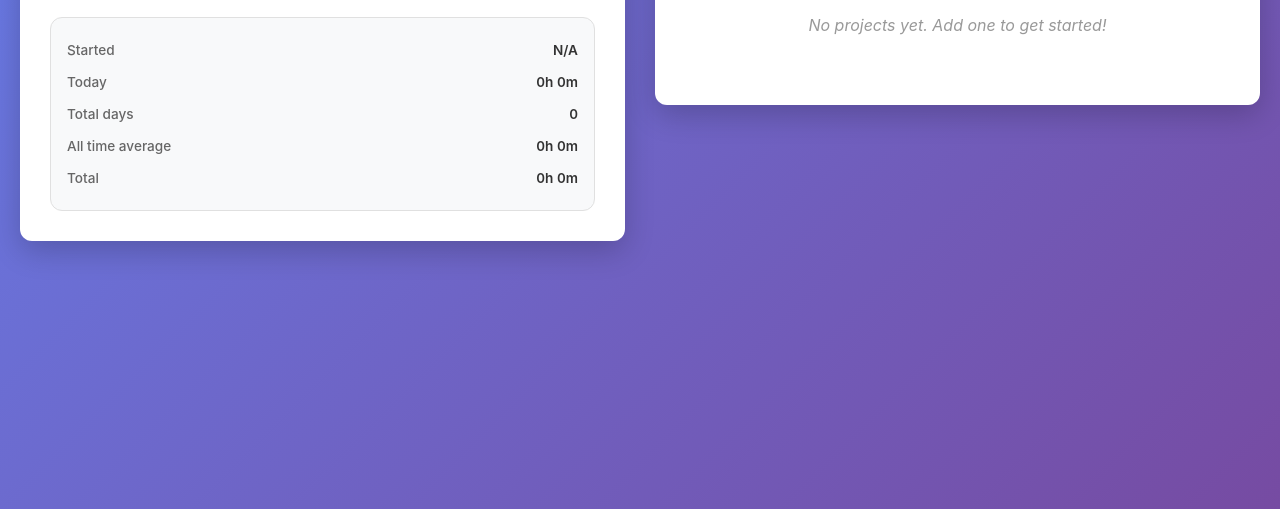
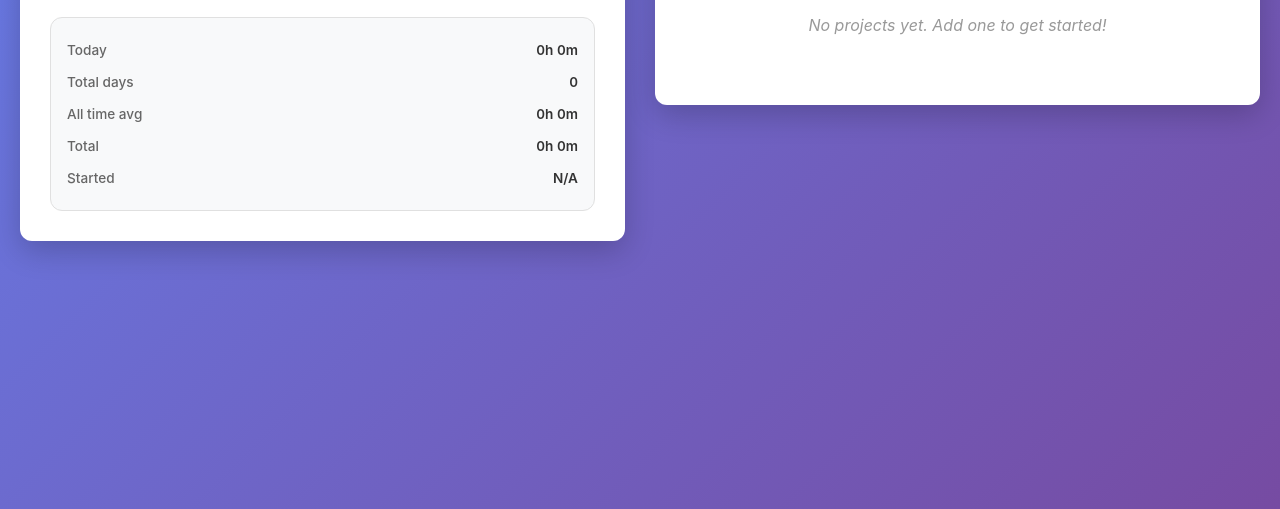
Before and after one commit to shahram10715/timeTracking, a plain HTML site: page index.html in a window 1280 px wide. Shown: the part 291-800 px from the top of the page. Drawn offline with nearby package versions, Linux system fonts and the light colour scheme.

Commit message:
rows switched

```diff
--- a/index.html
+++ b/index.html
@@ -28,10 +28,6 @@
                 </div>
                 <div class="timer-stats" id="timerStats" aria-label="Project statistics">
                     <div class="timer-stat-row">
-                        <span class="stat-label">Started</span>
-                        <span class="stat-value" id="projectStartDate">N/A</span>
-                    </div>
-                    <div class="timer-stat-row">
                         <span class="stat-label">Today</span>
                         <span class="stat-value" id="projectToday">0h 0m</span>
                     </div>
@@ -40,12 +36,16 @@
                         <span class="stat-value" id="projectTotalDays">0</span>
                     </div>
                     <div class="timer-stat-row">
-                        <span class="stat-label">All time average</span>
+                        <span class="stat-label">All time avg</span>
                         <span class="stat-value" id="projectAvg">0h 0m</span>
                     </div>
                     <div class="timer-stat-row">
                         <span class="stat-label">Total</span>
                         <span class="stat-value" id="projectTotal">00:00:00</span>
+                    </div>
+                    <div class="timer-stat-row">
+                        <span class="stat-label">Started</span>
+                        <span class="stat-value" id="projectStartDate">N/A</span>
                     </div>
                 </div>
             </section>
```
